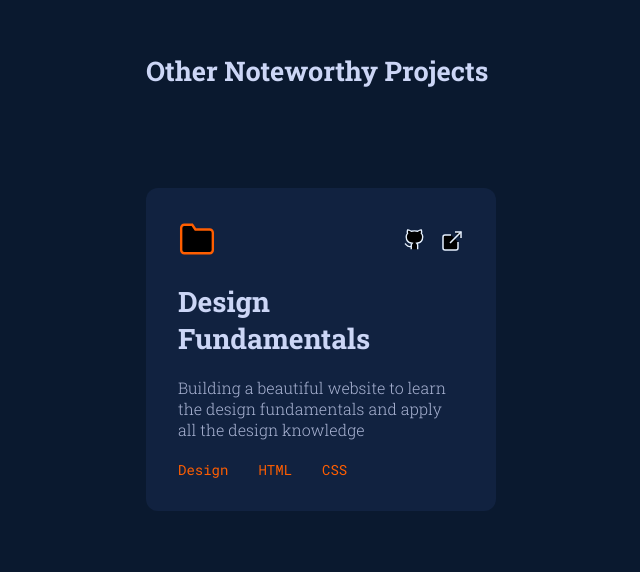
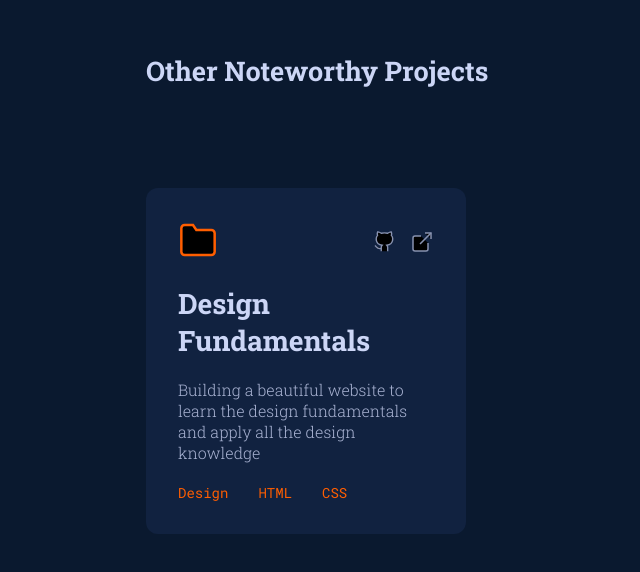
Before and after one commit to rupamsutar/Portfolio, a React (Create React App) app: page / in a window 1280 px wide. Shown: the part 4332-4904 px from the top of the page, without its empty margins (319-959 px from the left). Built offline with nearby package versions, Linux system fonts and the light colour scheme.

Commit message:
Project array added in OtherProjects module

```diff
--- a/src/Components/Projects/OtherProjects.js
+++ b/src/Components/Projects/OtherProjects.js
@@ -1,6 +1,16 @@
 import React from "react";
 import classes from "./OtherProjects.module.css"
 import ProjectTemplate from "./ProjectTemplate"
+
+const Projects = [
+    {
+        githubLink: "https://rupamsutar.github.io/Design-Fundamentals/",
+        projectLink: "https://github.com/rupamsutar/Design-Fundamentals",
+        title: "Design Fundamentals",
+        description: "Building a beautiful website to learn the design fundamentals and apply all the design knowledge.",
+        skills: ["Design", "HTML", "CSS"]
+    }
+]
 
 const OtherProjects = () => {
     return (
--- a/src/Components/Projects/ProjectTemplate.module.css
+++ b/src/Components/Projects/ProjectTemplate.module.css
@@ -4,9 +4,18 @@
     gap: 20px;
     background-color: #112240;
     padding: 32px;
-    width: fit-content;
+    width: 320px;
 
     border-radius: 12px;
+    transition: all 0.2s;
+}
+
+.mainBox:hover {
+    transform: translate(0, -6px);
+}
+
+.mainBox:hover .mainBox__two {
+    color: #ff5e00;
 }
 
 .mainBox__one {
@@ -17,6 +26,7 @@
 
 .svg-links {
     display: flex;
+    align-items: center;
     gap: 15px;
 }
 
@@ -26,20 +36,23 @@
 
 .icon_folder {
     stroke: #ff5e00;
-    height: 38px;
-    width: 38px;
+    height: 40px;
+    width: 40px;
 }
 
 .icon_github {
-    stroke: #e6f1ff;
+    stroke: #8892b0;
     height: 22px;
     width: 22px;
+
+    transition: all 0.3s;
 }
 
 .icon_link {
-    stroke: #e6f1ff;
+    stroke: #8892b0;
     height: 24px;
     width: 24px;
+    transition: all 0.3s;
 }
 
 .icon_github:hover, .icon_link:hover {
@@ -50,6 +63,8 @@
 .mainBox__two {
     font-size: 24px;
     font-weight: 600;
+
+    transition: all 0.2s;
 }
 
 .mainBox__three p {
```
